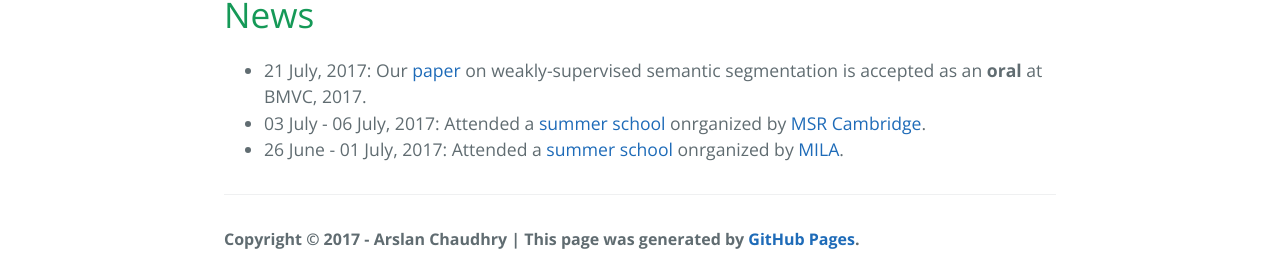
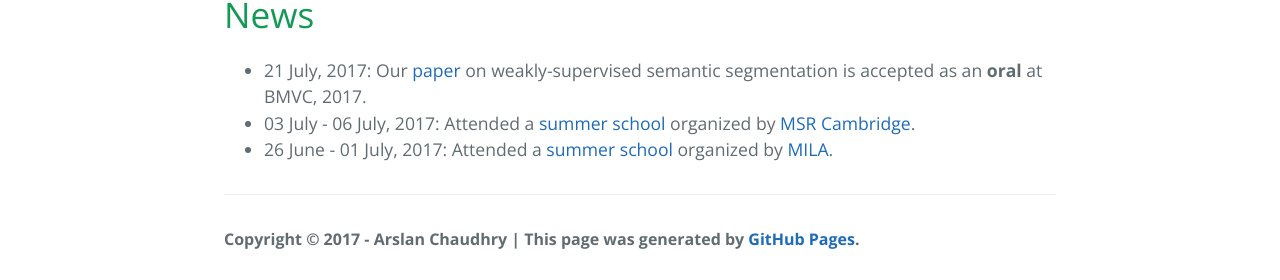
Before and after one commit to arslan-chaudhry/arslan-chaudhry.github.io, a Jekyll site: the page built from index.html, in a window 1280 px wide. Shown: the part 877-1157 px from the top of the page. Built offline with Jekyll 4.4.1, drawn with Linux system fonts in a browser that asks for light colours; nearby versions of some CDN libraries; the list of posts is cut into pages by our own code.

Commit message:
Correcting a spelling mistake

```diff
--- a/blog.html
+++ b/blog.html
@@ -17,4 +17,5 @@ title: {{ site.name }}
 
 <div id="home">
     <h1>Blog</h1>
+    <p>Coming soon! Please stay tuned.
 </div>
--- a/index.html
+++ b/index.html
@@ -25,8 +25,8 @@ title: {{ site.name }}
     <h1>News</h1>
         <ul class="posts">
             <li> 21 July, 2017: Our <a href="https://arxiv.org/abs/1707.05821" target="_blank">paper</a> on weakly-supervised semantic segmentation is accepted as an <b>oral</b> at BMVC, 2017.</li>
-            <li> 03 July - 06 July, 2017: Attended a <a href="https://www.microsoft.com/en-us/research/event/ai-summer-school-2017/#" target="_blank">summer school</a> onrganized by <a href="https://www.microsoft.com/en-us/research/" target="_blank">MSR Cambridge</a>.</li>
-            <li> 26 June - 01 July, 2017: Attended a <a href="https://mila.umontreal.ca/en/cours/deep-learning-summer-school-2017/" target="_blank">summer school</a> onrganized by <a href="https://mila.umontreal.ca/en/mila/" target="_blank">MILA</a>.</li>
+            <li> 03 July - 06 July, 2017: Attended a <a href="https://www.microsoft.com/en-us/research/event/ai-summer-school-2017/#" target="_blank">summer school</a> organized by <a href="https://www.microsoft.com/en-us/research/" target="_blank">MSR Cambridge</a>.</li>
+            <li> 26 June - 01 July, 2017: Attended a <a href="https://mila.umontreal.ca/en/cours/deep-learning-summer-school-2017/" target="_blank">summer school</a> organized by <a href="https://mila.umontreal.ca/en/mila/" target="_blank">MILA</a>.</li>
         </ul>
         </ul>
         </ul>
```
